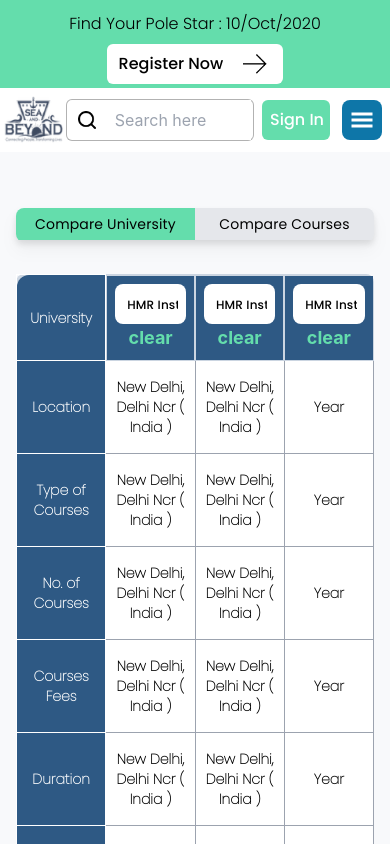
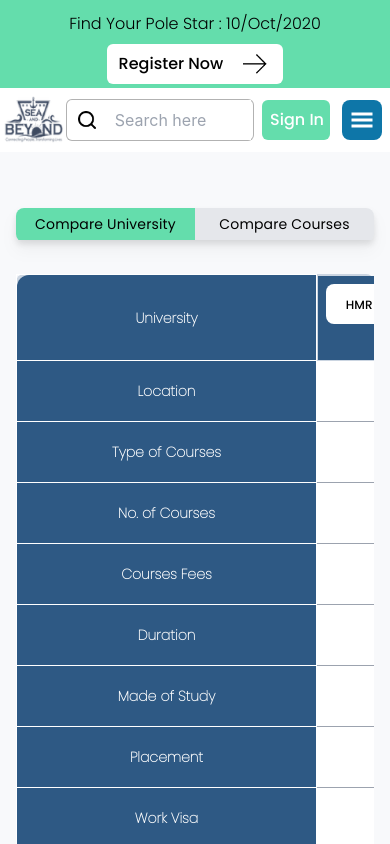
Before and after one commit to ARS1337/newapp, a React (Create React App) app: page /Third in a window 390 px wide. Shown: the top 844 px of the page. Built offline with nearby package versions, Linux system fonts and the light colour scheme.

Commit message:
added scrollbar for table

```diff
--- a/src/Components/ComparisionTable.js
+++ b/src/Components/ComparisionTable.js
@@ -30,24 +30,21 @@ const CustomSelect = (props) => {
 function ComparisionTable(props) {
   const tableList = data.tableList;
   return (
-    <div className="w-full md:w-full  lg:w-full">
+    <div className="w-full md:w-full  lg:w-full overflow-x-scroll">
       <table className="table-fixed w-full">
-        <colgroup>
-          <col span="2" />
-          <col />
-        </colgroup>
-        <thead className="min-w-[500px] overflow-scroll">
-          <tr className="w-full  p-4  ">
-            <th className="w-1/4 font-Poppins-Thin text-sm text-white border border-white rounded-tl-xl overflow-hidden bg-blue-custom ">
+
+        <thead className="min-w-[500px] ">
+          <tr className="w-full  p-4  overflow-scroll">
+            <th className="w-[300px]  font-Poppins-Thin text-sm text-white border border-white rounded-tl-xl overflow-hidden bg-blue-custom ">
               University
             </th>
-            <th className="max-w-1/4">
+            <th className="w-[300px] ">
               <CustomSelect />
             </th>
-            <th className="w-1/4">
+            <th className="w-[300px] ">
               <CustomSelect />
             </th>
-            <th className="w-1/4">
+            <th className="w-[300px] ">
               <CustomSelect checked={true} />
             </th>
           </tr>
--- a/src/Pages/EventsPage.js
+++ b/src/Pages/EventsPage.js
@@ -70,7 +70,7 @@ function EventsPage(props) {
       })}
       <div className="mt-6">
         <label className="text-2xl text-blue-custom">Our Engagements</label>
-        <div className="flex flex-row items-center justify-between mt-6 overflow-scroll md:overflow-hidden">
+        <div className="flex flex-row items-center justify-between mt-6 overflow-x-scroll md:overflow-hidden">
           <GradientButton
             onClick={() => {
               setcurrTabText(webinarText);
```
